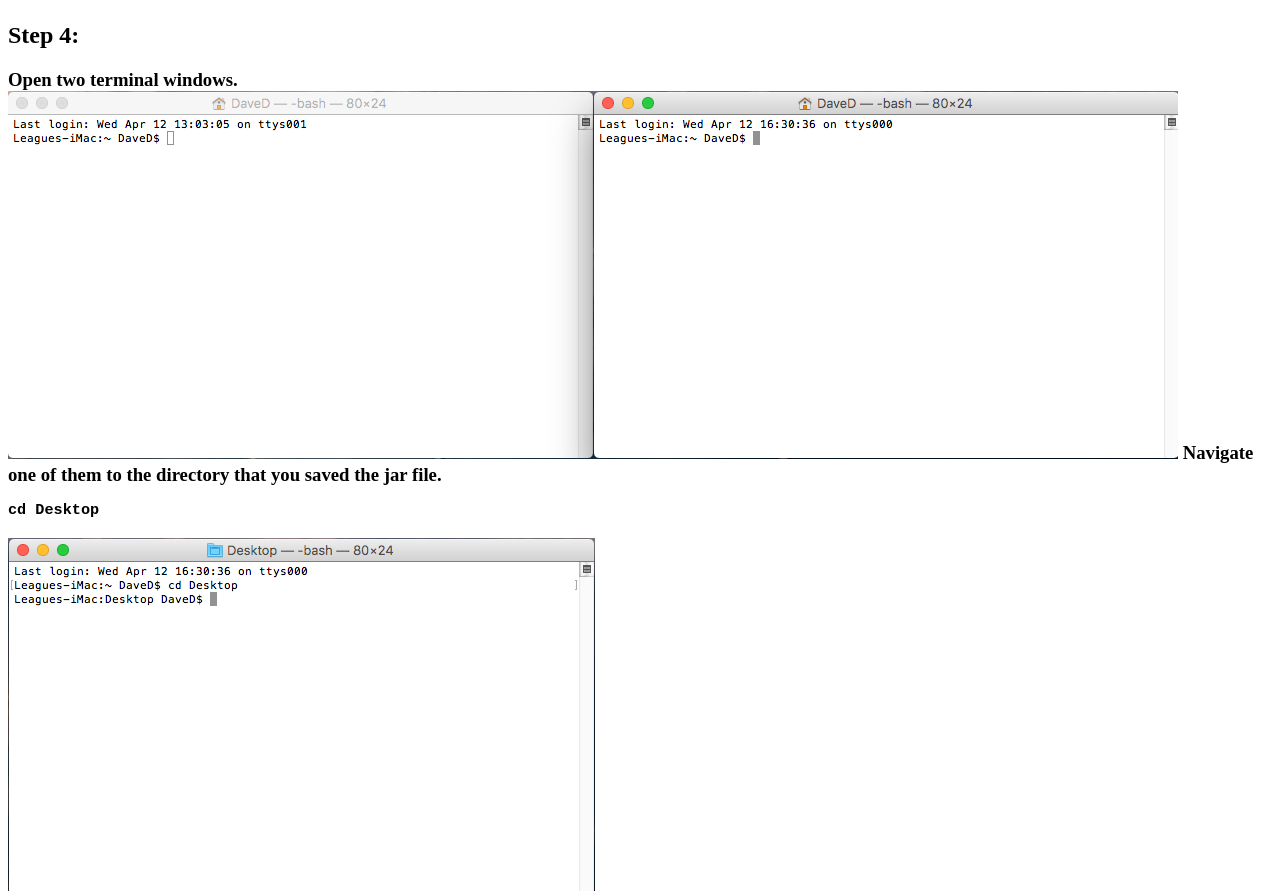
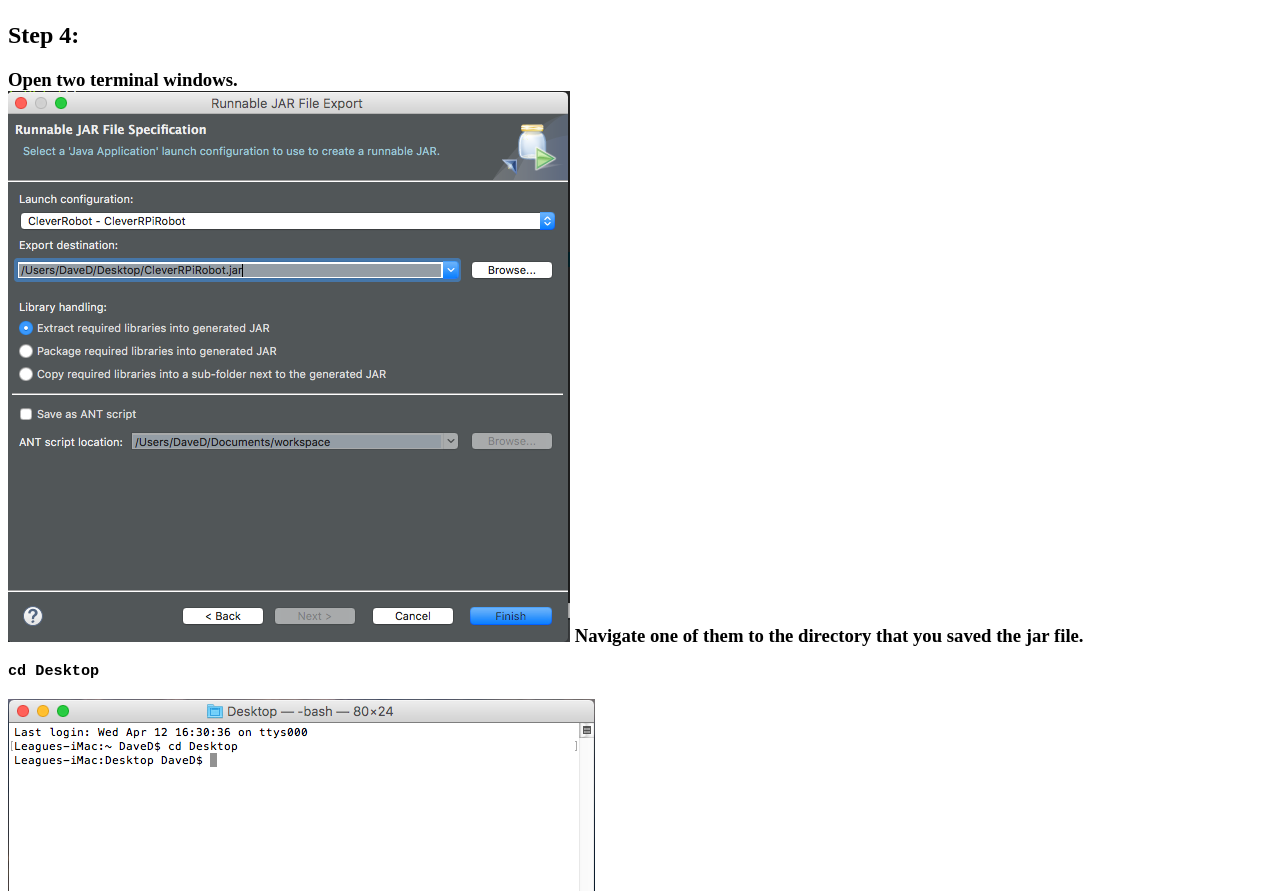
Before and after one commit to league-iaroc/iRobotCreate_Setup_Instructions, a plain HTML site: page index.html in a window 1280 px wide. Shown: the part 1944-2835 px from the top of the page. Drawn offline with Linux system fonts and the light colour scheme.

Commit message:
Update index.html

```diff
--- a/index.html
+++ b/index.html
@@ -34,7 +34,7 @@
 
   <h2>Step 4:</h2>
   <h3>Open two terminal windows. <br>
-    <img src="https://github.com/league-iaroc/iRobotCreate_Setup_Instructions/blob/master/terminals.png?raw=true">
+    <img src="eclipse export.png">
     Navigate one of them to the directory that you saved the jar file. <br>
     <pre><code>cd Desktop</code></pre></h3>
   <img src="https://github.com/league-iaroc/iRobotCreate_Setup_Instructions/blob/master/terminal%20desktop.png?raw=true">
```
